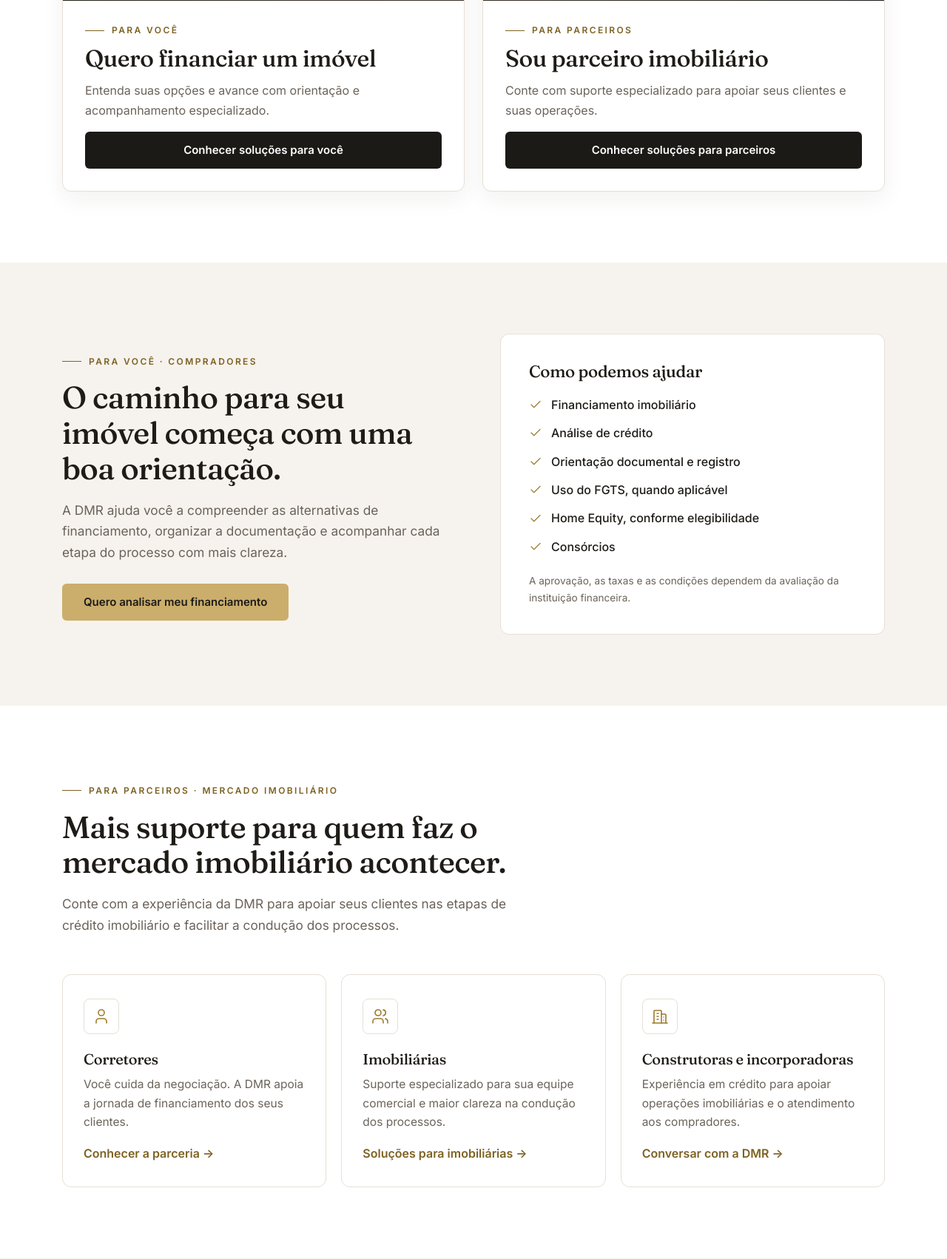
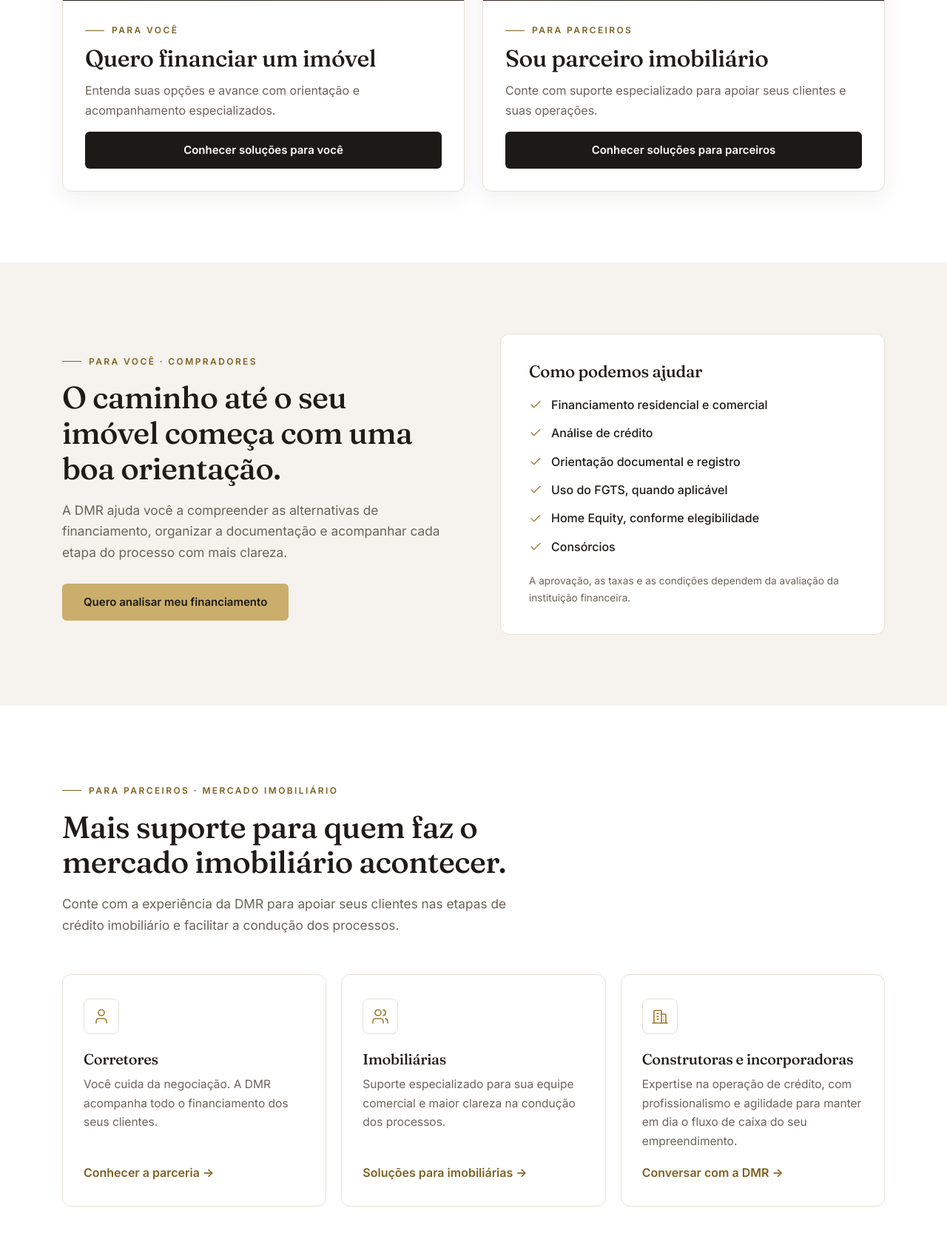
Before and after one commit to BrookSK/dmr-site, a PHP site: page / in a window 1280 px wide. Shown: the part 1122-2824 px from the top of the page at 74% size. Run offline with PHP 8.4, Linux system fonts and the light colour scheme; data comes from the database, SQL or seed files in the repository; some libraries are stand-ins or nearby versions.

Commit message:
feat(site): Update financing interest options, add asset cache busting, and refine messaging
- Replace generic financing interests with residential and commercial categories in ContactController
- Implement asset cache busting via modification timestamps to prevent stale CSS/JS/image caching
- Update default financing interest selection from 'financiamento' to 'residencial'
- Refine copywriting across multiple sections: buyer guidance, partner descriptions, and about section
- Rewrite about section narrative to emphasize founder's experience and company mission
- Correct grammar: "especializados" instead of "especializado", "até o seu imóvel" for clarity
- Update partner messaging for corretores and construtoras with more compelling value propositions
- Add cache-busting query parameter to asset URLs since .htaccess enforces 1-year immutable caching

```diff
--- a/app/Controllers/ContactController.php
+++ b/app/Controllers/ContactController.php
@@ -33,8 +33,8 @@ final class ContactController extends Controller
 
     /** Interesses do formulário "Quero financiar" (canal B2C). */
     public const INTERESTS = [
-        'financiamento' => 'Financiamento de imóvel',
-        'analise'       => 'Análise de crédito',
+        'residencial'   => 'Financiamento residencial',
+        'comercial'     => 'Financiamento comercial',
         'fgts'          => 'Uso do FGTS',
         'home-equity'   => 'Home Equity',
         'consorcio'     => 'Consórcio',
--- a/app/Core/helpers.php
+++ b/app/Core/helpers.php
@@ -38,10 +38,20 @@ if (!function_exists('base_url')) {
 if (!function_exists('asset')) {
     /**
      * URL de um asset público. O .htaccess roteia /assets para /public/assets.
+     *
+     * Acrescenta ?v=<data de modificação> para "quebrar" o cache: o .htaccess
+     * manda o navegador guardar assets por 1 ano (immutable), então sem isso
+     * um CSS/JS/imagem atualizado continuaria aparecendo na versão antiga.
      */
     function asset(string $path): string
     {
-        return base_url('assets/' . ltrim($path, '/'));
+        $path = ltrim($path, '/');
+        $url = base_url('assets/' . $path);
+
+        $file = (defined('PUBLIC_PATH') ? PUBLIC_PATH : dirname(__DIR__, 2) . '/public') . '/assets/' . $path;
+        $mtime = is_file($file) ? @filemtime($file) : false;
+
+        return $mtime ? $url . '?v=' . $mtime : $url;
     }
 }
 
--- a/app/Views/site/home.php
+++ b/app/Views/site/home.php
@@ -65,7 +65,7 @@ $oldP = $channel === 'b2b' ? $old : [];
                 <div class="channel__body">
                     <span class="eyebrow">Para você</span>
                     <h2 class="channel__title">Quero financiar um imóvel</h2>
-                    <p>Entenda suas opções e avance com orientação e acompanhamento especializado.</p>
+                    <p>Entenda suas opções e avance com orientação e acompanhamento especializados.</p>
                     <a class="btn btn--dark btn--block" href="#para-voce">Conhecer soluções para você</a>
                 </div>
             </article>
@@ -89,14 +89,14 @@ $oldP = $channel === 'b2b' ? $old : [];
     <div class="container split">
         <div class="reveal">
             <span class="eyebrow">Para você · Compradores</span>
-            <h2 class="section__title">O caminho para seu imóvel começa com uma boa orientação.</h2>
+            <h2 class="section__title">O caminho até o seu imóvel começa com uma boa orientação.</h2>
             <p class="section__lead">A DMR ajuda você a compreender as alternativas de financiamento, organizar a documentação e acompanhar cada etapa do processo com mais clareza.</p>
             <a class="btn btn--gold" href="#contato" data-channel="b2c">Quero analisar meu financiamento</a>
         </div>
         <div class="panel reveal">
             <h3 class="panel__title">Como podemos ajudar</h3>
             <ul class="check-list">
-                <li><?= icon('check', 18) ?> Financiamento imobiliário</li>
+                <li><?= icon('check', 18) ?> Financiamento residencial e comercial</li>
                 <li><?= icon('check', 18) ?> Análise de crédito</li>
                 <li><?= icon('check', 18) ?> Orientação documental e registro</li>
                 <li><?= icon('check', 18) ?> Uso do FGTS, quando aplicável</li>
@@ -120,7 +120,7 @@ $oldP = $channel === 'b2b' ? $old : [];
             <article class="partner">
                 <span class="partner__ico"><?= icon('perfil') ?></span>
                 <h3>Corretores</h3>
-                <p>Você cuida da negociação. A DMR apoia a jornada de financiamento dos seus clientes.</p>
+                <p>Você cuida da negociação. A DMR acompanha todo o financiamento dos seus clientes.</p>
                 <a class="partner__link" href="#contato" data-channel="b2b" data-profile="corretor">Conhecer a parceria <span aria-hidden="true">→</span></a>
             </article>
             <article class="partner">
@@ -132,7 +132,7 @@ $oldP = $channel === 'b2b' ? $old : [];
             <article class="partner">
                 <span class="partner__ico"><?= icon('predio') ?></span>
                 <h3>Construtoras e incorporadoras</h3>
-                <p>Experiência em crédito para apoiar operações imobiliárias e o atendimento aos compradores.</p>
+                <p>Expertise na operação de crédito, com profissionalismo e agilidade para manter em dia o fluxo de caixa do seu empreendimento.</p>
                 <a class="partner__link" href="#contato" data-channel="b2b" data-profile="construtora">Conversar com a DMR <span aria-hidden="true">→</span></a>
             </article>
         </div>
@@ -163,10 +163,11 @@ $oldP = $channel === 'b2b' ? $old : [];
             <img src="<?= e(asset('img/fundadora.jpg')) ?>" alt="Fundadora da DMR Assessoria Imobiliária" width="1086" height="1448" loading="lazy" decoding="async">
         </figure>
         <div class="about__text reveal">
-            <span class="eyebrow">Sobre a DMR</span>
-            <h2 class="section__title">Experiência construída com pessoas, confiança e resultados.</h2>
-            <p>Há mais de três décadas, a DMR atua no crédito imobiliário, apoiando compradores e profissionais do setor com conhecimento técnico e relacionamento próximo.</p>
-            <p>Uma marca, duas jornadas de atendimento e o mesmo compromisso com clareza e acompanhamento.</p>
+            <span class="eyebrow">Nossa história</span>
+            <h2 class="section__title">Uma trajetória construída junto com o mercado imobiliário.</h2>
+            <p>A DMR nasceu da trajetória da sua fundadora, que dedicou mais de 30 anos ao crédito imobiliário. Nesse tempo, ela acompanhou de perto as mudanças do mercado e aprendeu que, por trás de cada contrato, existe a conquista de uma família ou um negócio importante.</p>
+            <p>Dessa experiência surgiu a DMR: uma assessoria criada para tornar o financiamento mais simples, com atendimento próximo e alguém que conhece o processo do início ao fim. Ao longo do caminho, foram mais de 100 mil unidades financiadas.</p>
+            <p>Hoje, a partir de São José do Rio Preto, a DMR atende quem quer comprar o seu imóvel e também corretores, imobiliárias e construtoras que confiam no nosso trabalho.</p>
             <a class="btn btn--dark" href="#contato">Fale com nossa equipe</a>
         </div>
     </div>
@@ -375,7 +376,7 @@ $testimonials = [
                     <div class="field">
                         <label for="c-interest">O que você procura?</label>
                         <select id="c-interest" name="interest">
-                            <?php $selI = $oldC['interest'] ?? 'financiamento'; foreach (ContactController::INTERESTS as $v => $l): ?>
+                            <?php $selI = $oldC['interest'] ?? 'residencial'; foreach (ContactController::INTERESTS as $v => $l): ?>
                                 <option value="<?= e($v) ?>" <?= $selI === $v ? 'selected' : '' ?>><?= e($l) ?></option>
                             <?php endforeach; ?>
                         </select>
```
